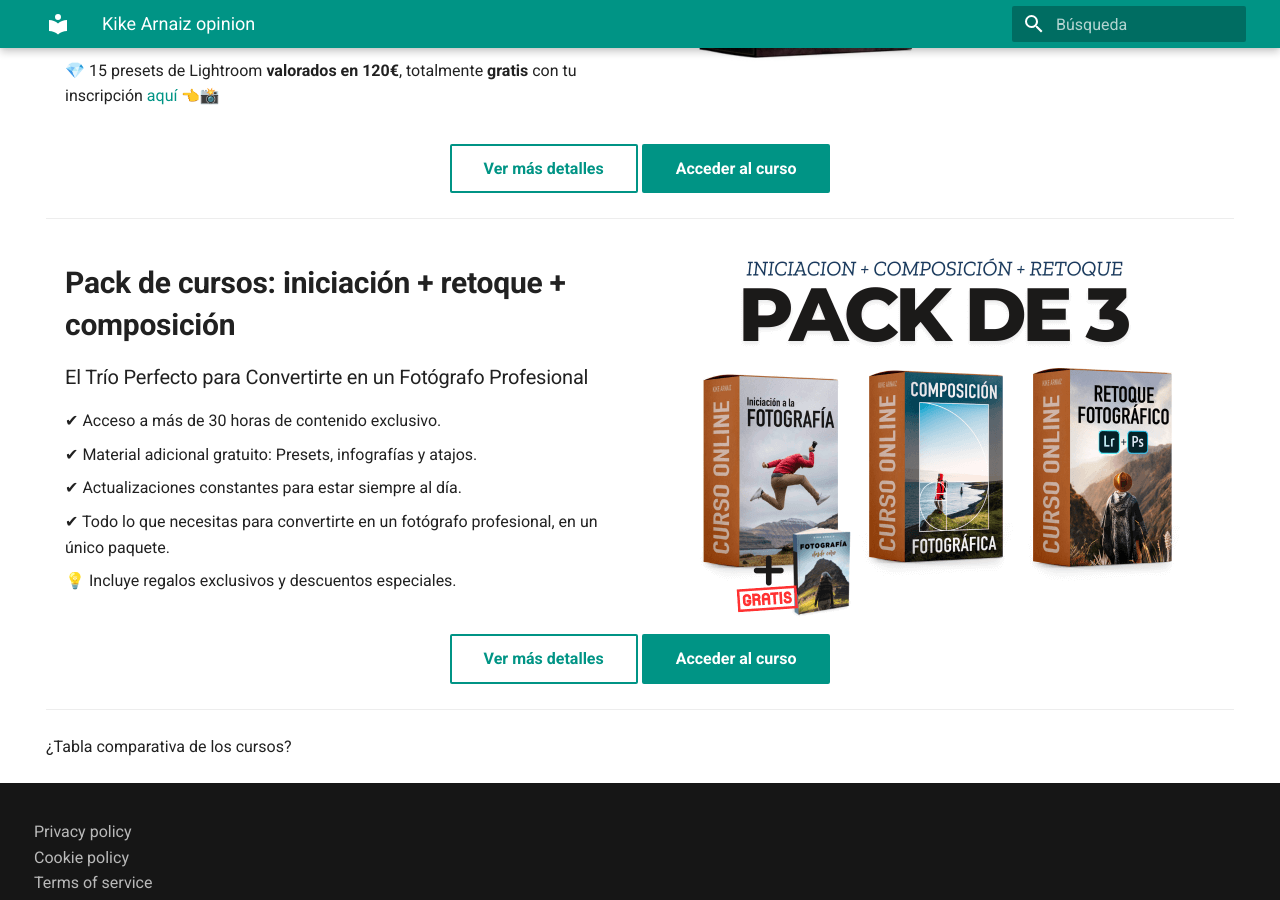
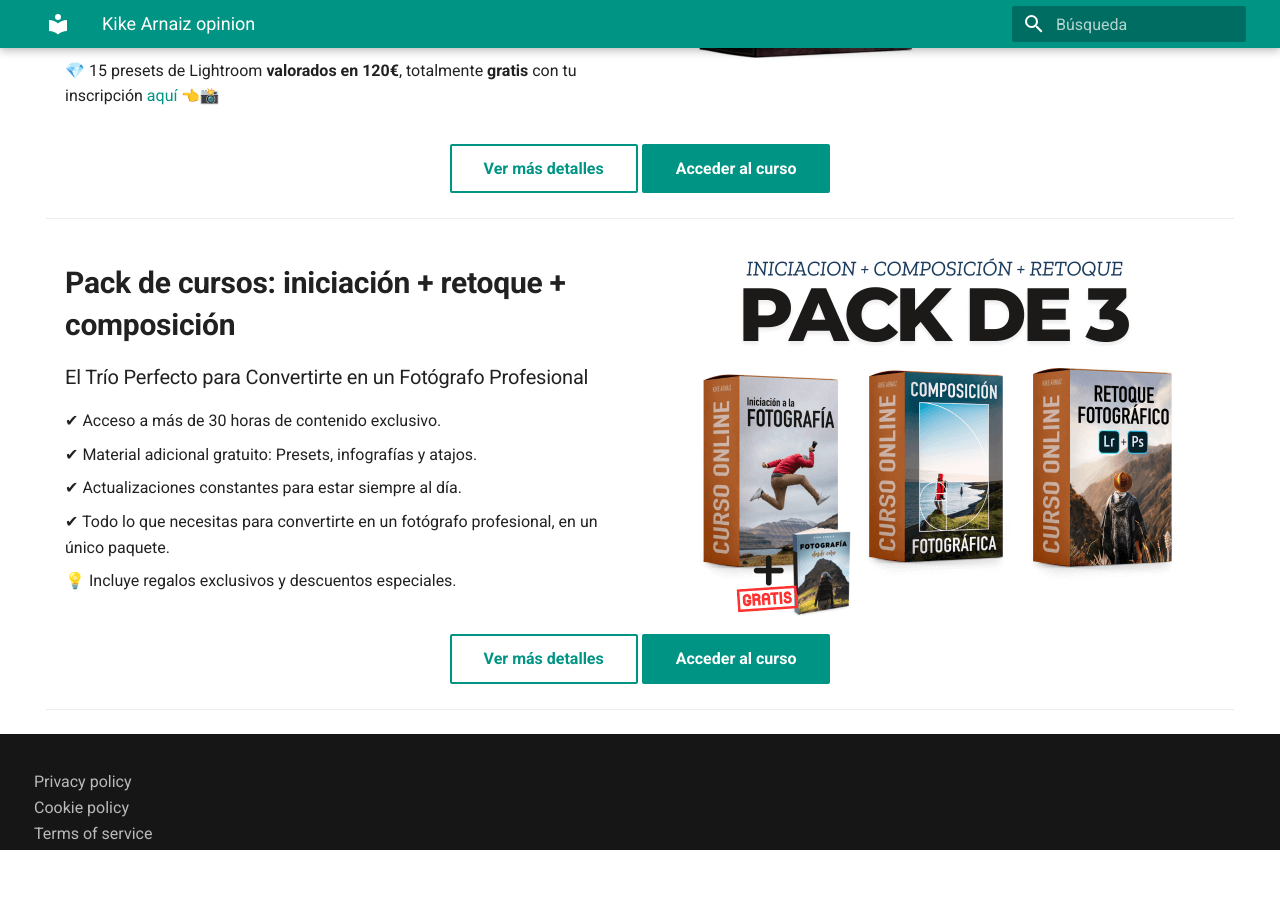
Before and after one commit to CSantosM/photo-affiliate, an MkDocs documentation site: the page built from docs/index.md, in a window 1280 px wide and 900 px high, scrolled down 4312 px. Built offline with MkDocs 1.6.1 and Material for MkDocs 9.7.7, drawn with Linux system fonts in a browser that asks for light colours; emoji names are drawn with the system emoji font; after the commit the page ends 5162 px from its top, so only the background shows below that.

```diff
--- a/docs/index.md
+++ b/docs/index.md
@@ -181,4 +181,4 @@ hide:
 ---
 
 
-¿Tabla comparativa de los cursos?
+<!-- ¿Tabla comparativa de los cursos? -->
```
Also changed, not shown: docs/curso-fotografia-desde-cero.md (+0 -1 lines).
